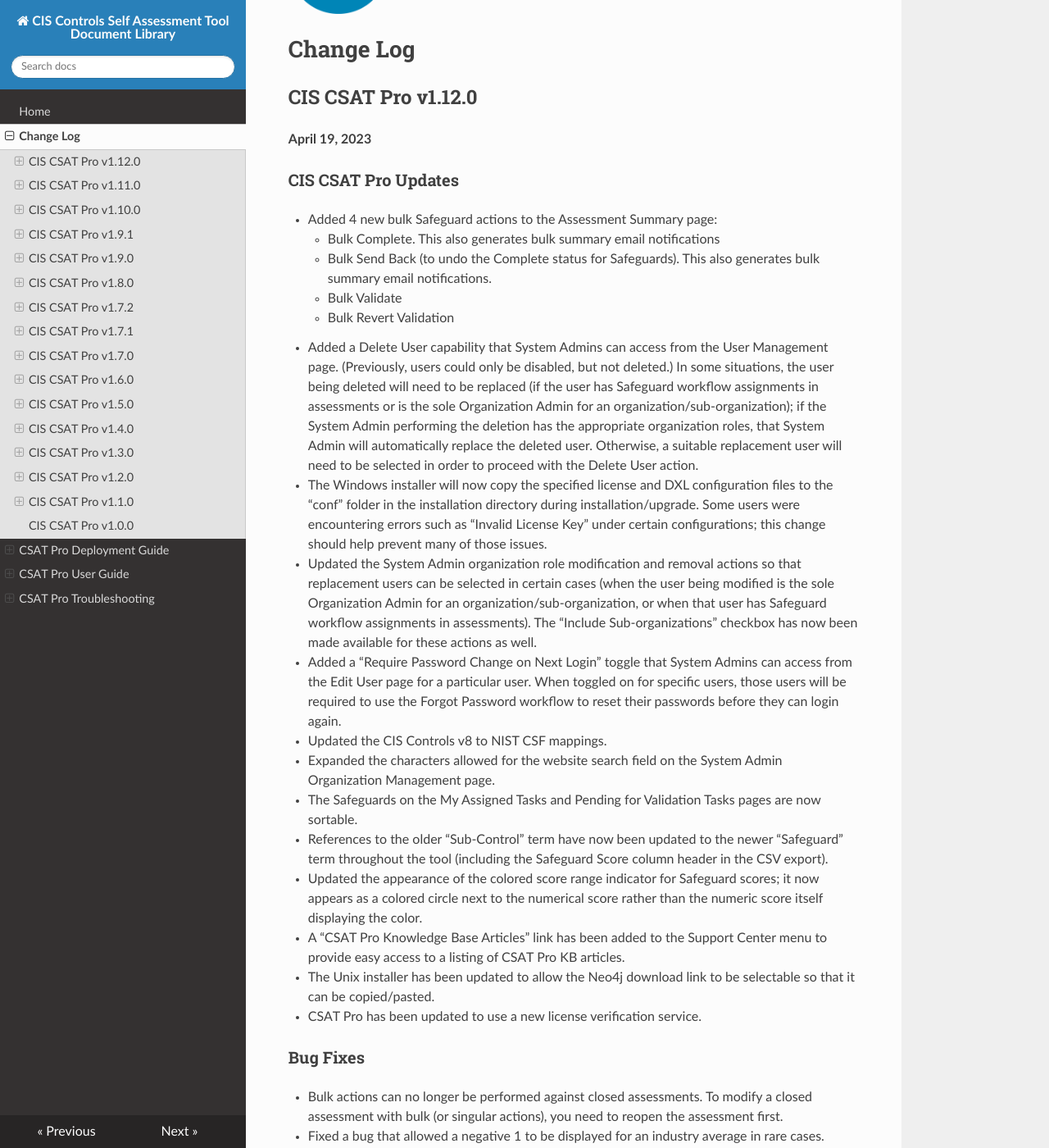
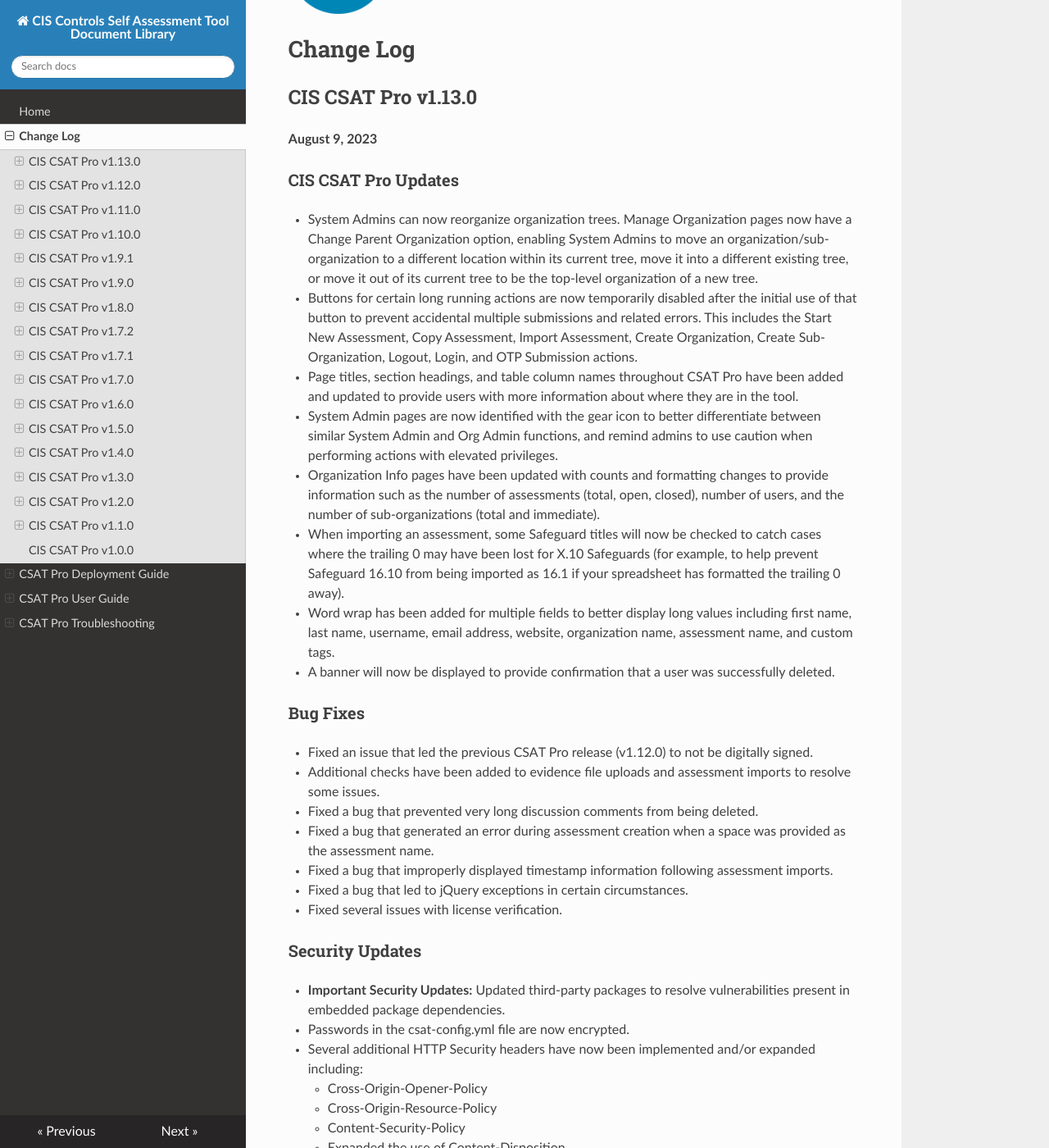
Before and after one commit to CISecurity/CSAT-Docs, an MkDocs documentation site: the page built from docs/source/Change Log.md, in a window 1280 px wide and 1400 px high, scrolled down 204 px. Shown: the whole window at 82% size. Built offline with MkDocs 1.6.1, drawn with Linux system fonts in a browser that asks for light colours; nearby versions of some CDN libraries; some of the changed text lies outside the part shown.

Commit message:
Update Change Log.md with v1.13.0 info

```diff
--- a/docs/source/Change Log.md
+++ b/docs/source/Change Log.md
@@ -1,6 +1,47 @@
 ![](img/CIS_CSAT_Pro_RGB.png)
 
 # Change Log #
+
+## CIS CSAT Pro v1.13.0 ##
+**August 9, 2023**
+
+### CIS CSAT Pro Updates ###
+- System Admins can now reorganize organization trees.  Manage Organization pages now have a Change Parent Organization option, enabling System Admins to move an organization/sub-organization to a different location within its current tree, move it into a different existing tree, or move it out of its current tree to be the top-level organization of a new tree.
+- Buttons for certain long running actions are now temporarily disabled after the initial use of that button to prevent accidental multiple submissions and related errors.  This includes the Start New Assessment, Copy Assessment, Import Assessment, Create Organization, Create Sub-Organization, Logout, Login, and OTP Submission actions.
+- Page titles, section headings, and table column names throughout CSAT Pro have been added and updated to provide users with more information about where they are in the tool.
+- System Admin pages are now identified with the gear icon to better differentiate between similar System Admin and Org Admin functions, and remind admins to use caution when performing actions with elevated privileges.
+- Organization Info pages have been updated with counts and formatting changes to provide information such as the number of assessments (total, open, closed), number of users, and the number of sub-organizations (total and immediate).
+- When importing an assessment, some Safeguard titles will now be checked to catch cases where the trailing 0 may have been lost for X.10 Safeguards (for example, to help prevent Safeguard 16.10 from being imported as 16.1 if your spreadsheet has formatted the trailing 0 away).
+- Word wrap has been added for multiple fields to better display long values including first name, last name, username, email address, website, organization name, assessment name, and custom tags.
+- A banner will now be displayed to provide confirmation that a user was successfully deleted.
+
+### Bug Fixes ###
+- Fixed an issue that led the previous CSAT Pro release (v1.12.0) to not be digitally signed.
+- Additional checks have been added to evidence file uploads and assessment imports to resolve some issues.
+- Fixed a bug that prevented very long discussion comments from being deleted.
+- Fixed a bug that generated an error during assessment creation when a space was provided as the assessment name.
+- Fixed a bug that improperly displayed timestamp information following assessment imports.
+- Fixed a bug that led to jQuery exceptions in certain circumstances.
+- Fixed several issues with license verification.
+
+### Security Updates ###
+- **Important Security Updates:** Updated third-party packages to resolve vulnerabilities present in embedded package dependencies.
+- Passwords in the csat-config.yml file are now encrypted.
+- Several additional HTTP Security headers have now been implemented and/or expanded including:
+    - Cross-Origin-Opener-Policy
+    - Cross-Origin-Resource-Policy
+    - Content-Security-Policy
+    - Expanded the use of Content-Disposition
+    - Explicitly disabled the deprecated X-XSS-Protection header
+- Previous password reset links for a user are now invalidated when a new one is generated.
+- Additional validation has been added to better enforce Safeguard workflow actions.
+- Character limits have been added for certain fields including first name, last name, username, email address, website, organization name, assessment name, custom tags, and discussion comments.  A warning is provided if a pasted value exceeds the length and will be truncated.
+
+### Document Updates ###
+- A documentation folder has been added to the release bundle.  The SBOM files, the licence.txt file, and the changelog.txt file can now be found in that folder.
+- The SBOM files now contain the CSAT Pro version number.
+- The SBOM files are now also available as a separate download in CIS WorkBench (in addition to being included in the release bundle).
+
 
 ## CIS CSAT Pro v1.12.0 ##
 **April 19, 2023**
```
